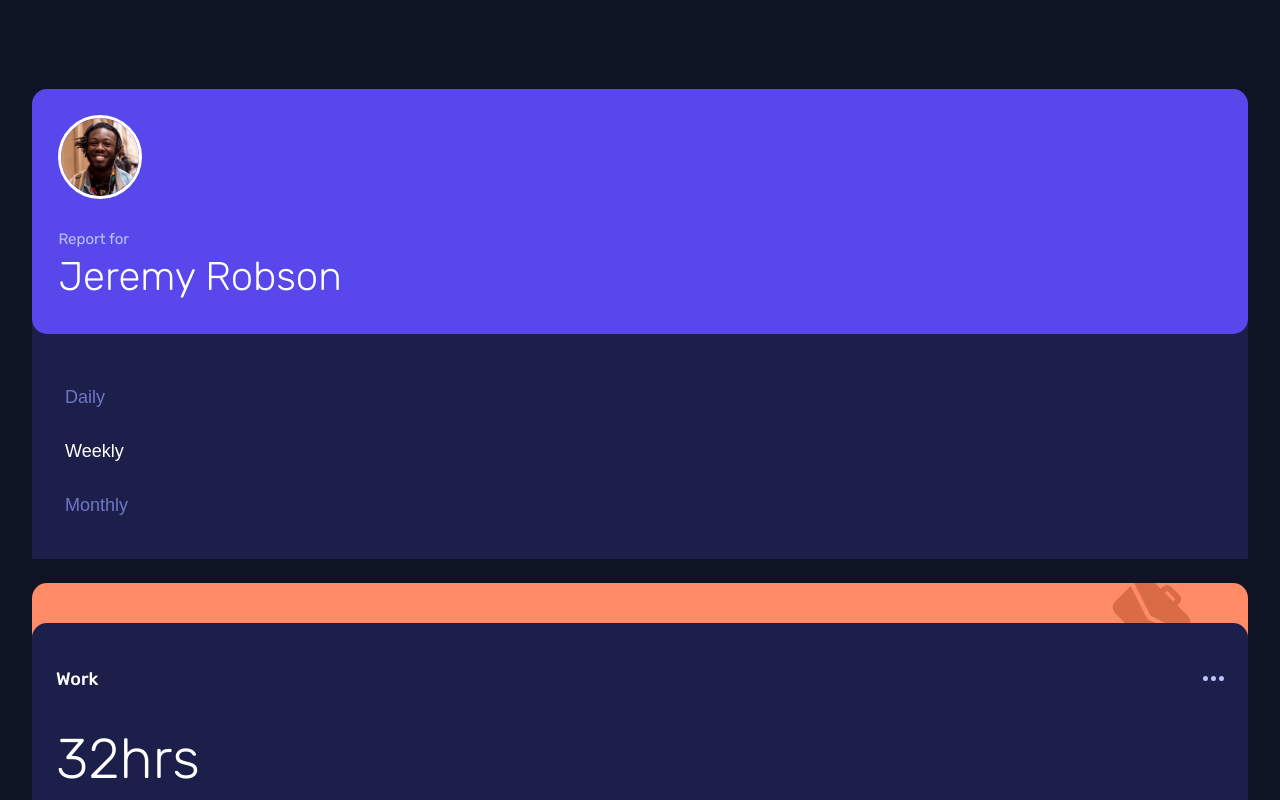
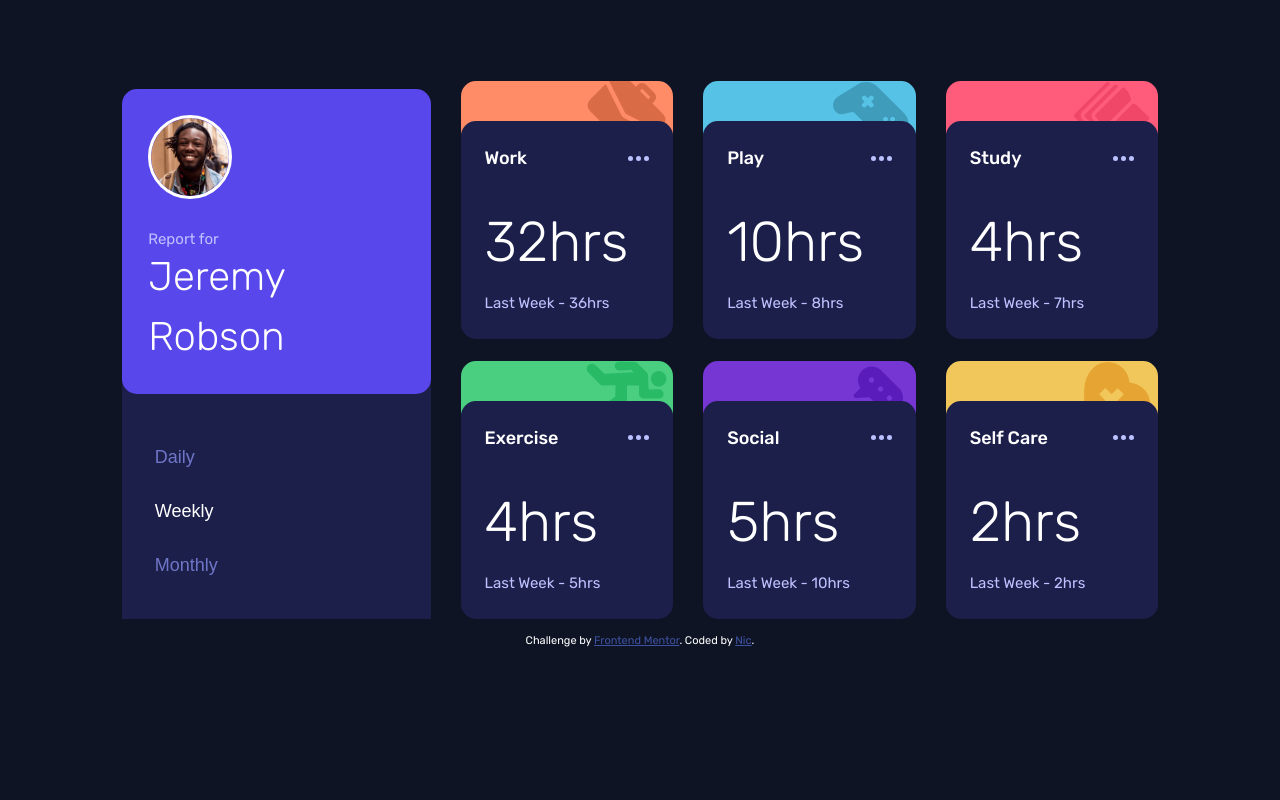
Before and after one commit to nicm42/time-tracking-dashboard, a website built with Vite: page index.html in a window 1280 px wide. Shown: the top 800 px of the page. Built offline with nearby package versions, Linux system fonts and the light colour scheme.

Commit message:
Arranged everything for desktop

```diff
--- a/index.html
+++ b/index.html
@@ -64,7 +64,8 @@
         </div>
       </section>
 
-      <section class="stats work">
+      <section class="stats-section">
+        <div class="stats work">
           <div class="stats__title"></div>
           <img
             class="stats__dots"
@@ -75,9 +76,9 @@
           />
           <div class="stats__number"></div>
           <div class="stats__previous"></div>
-      </section>
+        </div>
 
-      <section class="stats play">
+        <div class="stats play">
           <div class="stats__title"></div>
           <img
             class="stats__dots"
@@ -88,9 +89,9 @@
           />
           <div class="stats__number"></div>
           <div class="stats__previous"></div>
-      </section>
+        </div>
 
-      <section class="stats study">
+        <div class="stats study">
           <div class="stats__title"></div>
           <img
             class="stats__dots"
@@ -101,9 +102,9 @@
           />
           <div class="stats__number"></div>
           <div class="stats__previous"></div>
-      </section>
+        </div>
 
-      <section class="stats exercise">
+        <div class="stats exercise">
           <div class="stats__title"></div>
           <img
             class="stats__dots"
@@ -114,9 +115,9 @@
           />
           <div class="stats__number"></div>
           <div class="stats__previous"></div>
-      </section>
+        </div>
 
-      <section class="stats social">
+        <div class="stats social">
           <div class="stats__title"></div>
           <img
             class="stats__dots"
@@ -127,9 +128,9 @@
           />
           <div class="stats__number"></div>
           <div class="stats__previous"></div>
-      </section>
+        </div>
 
-      <section class="stats self-care">
+        <div class="stats self-care">
           <div class="stats__title"></div>
           <img
             class="stats__dots"
@@ -140,6 +141,7 @@
           />
           <div class="stats__number"></div>
           <div class="stats__previous"></div>
+        </div>
       </section>
     </main>
 
--- a/src/_global.scss
+++ b/src/_global.scss
@@ -1,4 +1,5 @@
 @use './variables';
+@use './breakpoints';
 
 body {
   padding: 5.0625em 1.5em;
@@ -13,3 +14,12 @@ img {
   max-width: 100%;
   height: auto;
 }
+
+main {
+  @include breakpoints.breakpoint-up(large) {
+    display: grid;
+    grid-template-columns: repeat(2, auto);
+    gap: 1.875em;
+    place-content: center;
+  }
+}
--- a/src/_heading.scss
+++ b/src/_heading.scss
@@ -13,6 +13,7 @@
 
     @include breakpoints.breakpoint-up(large) {
       display: block;
+      max-width: 16em;
     }
   }
 
--- a/src/_stats.scss
+++ b/src/_stats.scss
@@ -1,4 +1,13 @@
 @use './breakpoints';
+
+.stats-section {
+  @include breakpoints.breakpoint-up(large) {
+    display: grid;
+    grid-template-columns: repeat(3, 1fr);
+    grid-template-rows: repeat(2, 1fr);
+    gap: 1.875em;
+  }
+}
 
 .stats {
   --stats-gap: 4em;
@@ -17,13 +26,14 @@
   border-radius: 0.9375rem;
 
   @include breakpoints.breakpoint-up(large) {
-    grid-template-rows: 1fr 0.15fr 1fr 1fr;
+    grid-template-rows: auto 0.15fr 1fr auto;
     grid-template-areas:
       'title dots'
       '. . '
       'number number'
       'previous previous';
-    gap: 0.5em;
+    column-gap: 0.5em;
+    margin-block-start: 2em;
   }
 
   &::before {
```
Lines whose indentation alone changed are shown as unchanged.
